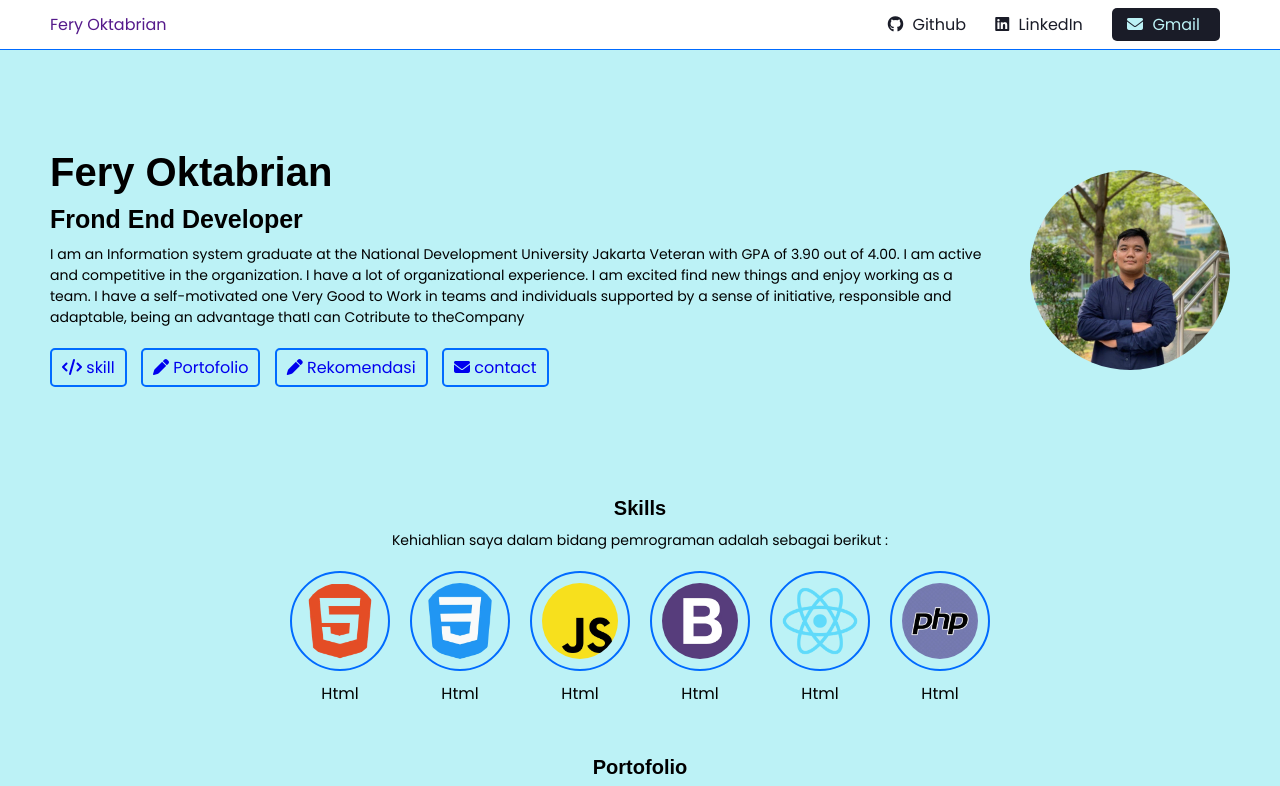
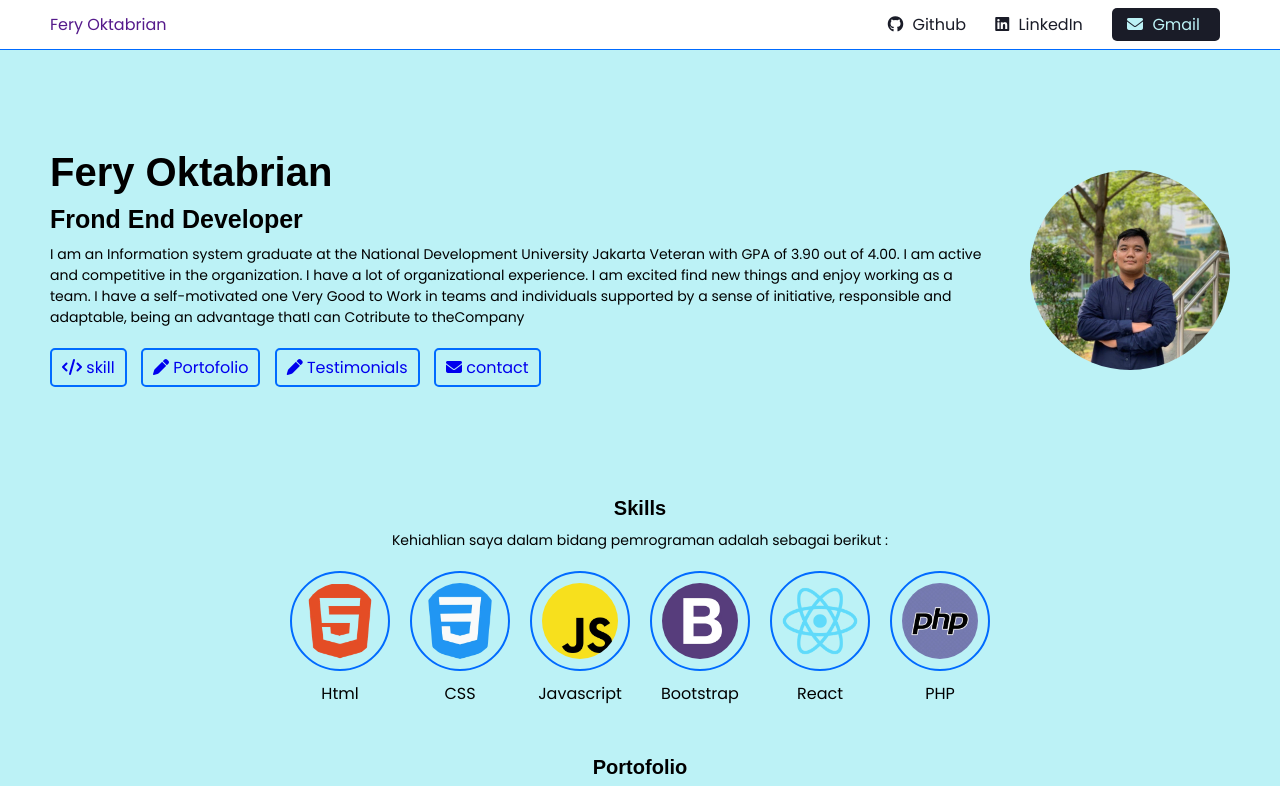
Before and after one commit to feryokta16/Lumoshive-Tugas-Pertama, a plain HTML site: page index.html in a window 1280 px wide. Shown: the top 786 px of the page. Drawn offline with Linux system fonts and the light colour scheme; a web font is replaced by a local one.

Commit message:
Update index.html

```diff
--- a/index.html
+++ b/index.html
@@ -58,9 +58,9 @@
               <i class="fa-solid fa-pen"></i>
               <span>Portofolio</span>
             </a>
-            <a href="#portofolio">
+            <a href="#Testimonialsi">
               <i class="fa-solid fa-pen"></i>
-              <span>Rekomendasi</span>
+              <span>Testimonials</span>
             </a>
 
             <a href="#contact">
@@ -84,23 +84,23 @@
           </div>
           <div class="cell">
             <img class="img-cells" src="/img/css.webp" alt="foto Html" />
-            <span>Html</span>
+            <span>CSS</span>
           </div>
           <div class="cell">
             <img class="img-cells" src="/img/js.webp" alt="foto Html" />
-            <span>Html</span>
+            <span>Javascript</span>
           </div>
           <div class="cell">
             <img class="img-cells" src="/img/bootstrap.webp" alt="foto Html" />
-            <span>Html</span>
+            <span>Bootstrap</span>
           </div>
           <div class="cell">
             <img class="img-cells" src="/img/react.webp" alt="foto Html" />
-            <span>Html</span>
+            <span>React</span>
           </div>
           <div class="cell">
             <img class="img-cells" src="/img/php.webp" alt="foto Html" />
-            <span>Html</span>
+            <span>PHP</span>
           </div>
         </div>
       </section>
```
